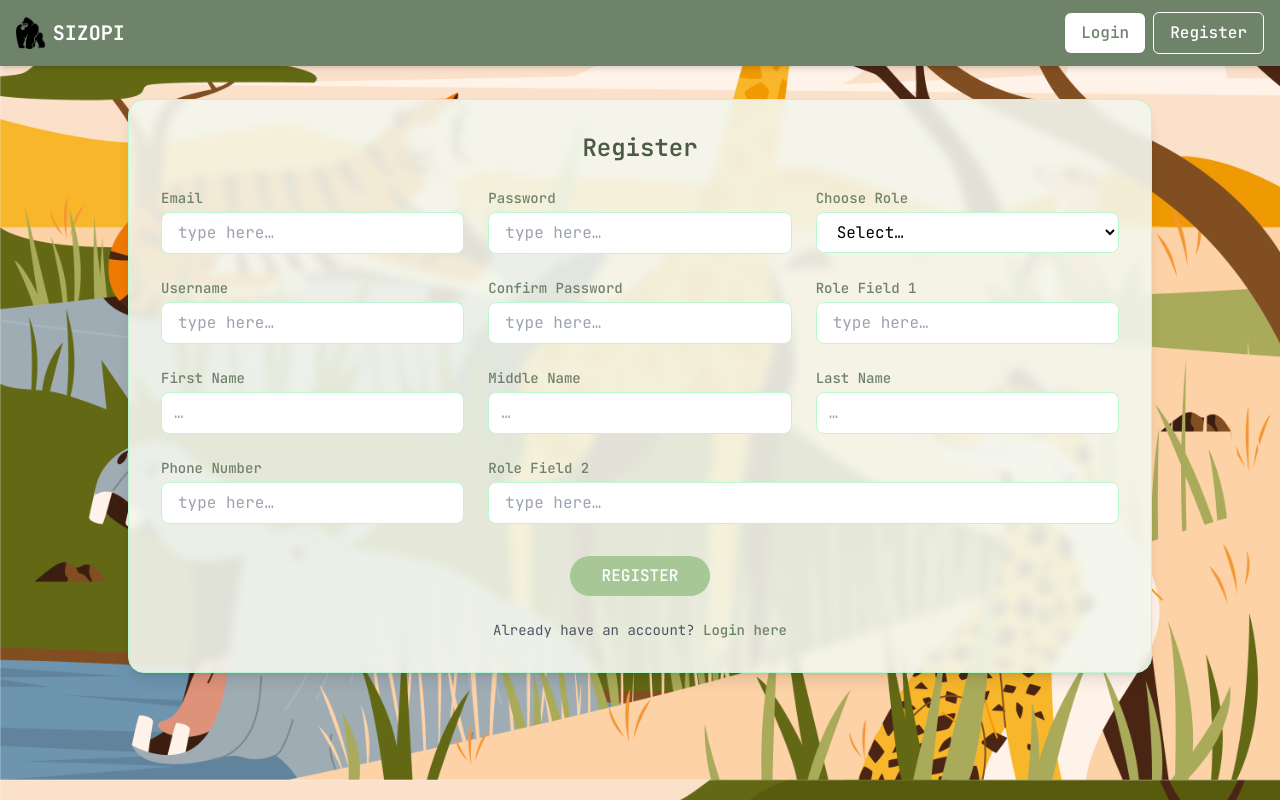
After one commit to MHibriziF/SIZOPI, a Django app: page /register/ in a window 1280 px wide. The commit adds this page. Run offline with Django 5.2, Linux system fonts and the light colour scheme; some libraries are stand-ins or nearby versions.

Commit message:
add baseline for login and register

```diff
--- a/SIZOPI/settings.py
+++ b/SIZOPI/settings.py
@@ -140,7 +140,7 @@ USE_TZ = True
 # Static files (CSS, JavaScript, Images)
 # https://docs.djangoproject.com/en/5.2/howto/static-files/
 
-STATIC_URL = 'static/'
+STATIC_URL = '/static/'
 if DEBUG:
     STATICFILES_DIRS = [
         BASE_DIR / 'static'
--- a/main/templates/main.html
+++ b/main/templates/main.html
@@ -6,5 +6,4 @@
 {% block content %}
 {% load static %}
 {% include 'components/navbar.html' %}
-<div></div>
 {% endblock content %}
--- /dev/null
+++ b/main/templates/register.html
@@ -0,0 +1,96 @@
+{% extends 'base.html' %}
+{% block meta %}
+  <title>Register</title>
+{% endblock meta %}
+
+{% block content %}
+  {% load static %}
+  {% include 'components/navbar.html' %}
+
+  <div class="flex items-center justify-center min-h-[80vh] px-4">
+    <div class="w-full max-w-5xl bg-[#F3F7EE]/90 backdrop-blur-sm rounded-2xl p-8 border border-green-200 shadow-lg">
+      <h2 class="text-center text-2xl font-semibold text-[#4A5A43] mb-6">Register</h2>
+      <form action="{% url 'main:register' %}" method="post" class="grid grid-cols-3 gap-6">
+        {% csrf_token %}
+
+        <div>
+          <label for="email" class="block text-sm font-medium text-[#6F826A] mb-1">Email</label>
+          <input type="email" name="email" id="email" required placeholder="type here…"
+                 class="w-full px-4 py-2 rounded-lg border border-green-200 bg-white placeholder-gray-400 focus:outline-none focus:ring-2 focus:ring-green-300"/>
+        </div>
+        <div>
+          <label for="password" class="block text-sm font-medium text-[#6F826A] mb-1">Password</label>
+          <input type="password" name="password" id="password" required placeholder="type here…"
+                 class="w-full px-4 py-2 rounded-lg border border-green-200 bg-white placeholder-gray-400 focus:outline-none focus:ring-2 focus:ring-green-300"/>
+        </div>
+        <div>
+          <label for="role" class="block text-sm font-medium text-[#6F826A] mb-1">Choose Role</label>
+          <select name="role" id="role" required
+                  class="w-full px-4 py-2 rounded-lg border border-green-200 bg-white focus:outline-none focus:ring-2 focus:ring-green-300">
+            <option value="">Select…</option>
+            <option value="pengunjung">Pengunjung</option>
+            <option value="dokter">Dokter Hewan</option>
+            <option value="penjaga">Penjaga Hewan</option>
+          </select>
+        </div>
+
+        <div>
+          <label for="username" class="block text-sm font-medium text-[#6F826A] mb-1">Username</label>
+          <input type="text" name="username" id="username" required placeholder="type here…"
+                 class="w-full px-4 py-2 rounded-lg border border-green-200 bg-white placeholder-gray-400 focus:outline-none focus:ring-2 focus:ring-green-300"/>
+        </div>
+        <div>
+          <label for="confirm_password" class="block text-sm font-medium text-[#6F826A] mb-1">Confirm Password</label>
+          <input type="password" name="confirm_password" id="confirm_password" required placeholder="type here…"
+                 class="w-full px-4 py-2 rounded-lg border border-green-200 bg-white placeholder-gray-400 focus:outline-none focus:ring-2 focus:ring-green-300"/>
+        </div>
+        <div>
+          <label for="role_field1" class="block text-sm font-medium text-[#6F826A] mb-1">Role Field 1</label>
+          <input type="text" name="role_field1" id="role_field1" placeholder="type here…"
+                 class="w-full px-4 py-2 rounded-lg border border-green-200 bg-white placeholder-gray-400 focus:outline-none focus:ring-2 focus:ring-green-300"/>
+        </div>
+
+        <div>
+          <label class="block text-sm font-medium text-[#6F826A] mb-1">First Name</label>
+          <input type="text" name="first_name" required placeholder="…"
+                 class="w-full px-3 py-2 rounded-lg border border-green-200 bg-white placeholder-gray-400 focus:outline-none focus:ring-2 focus:ring-green-300"/>
+        </div>
+        <div>
+          <label class="block text-sm font-medium text-[#6F826A] mb-1">Middle Name</label>
+          <input type="text" name="middle_name" placeholder="…"
+                 class="w-full px-3 py-2 rounded-lg border border-green-200 bg-white placeholder-gray-400 focus:outline-none focus:ring-2 focus:ring-green-300"/>
+        </div>
+        <div>
+          <label class="block text-sm font-medium text-[#6F826A] mb-1">Last Name</label>
+          <input type="text" name="last_name" required placeholder="…"
+                 class="w-full px-3 py-2 rounded-lg border border-green-200 bg-white placeholder-gray-400 focus:outline-none focus:ring-2 focus:ring-green-300"/>
+        </div>
+
+        <div>
+          <label for="phone" class="block text-sm font-medium text-[#6F826A] mb-1">Phone Number</label>
+          <input type="tel" name="phone" id="phone" required placeholder="type here…"
+                 class="w-full px-4 py-2 rounded-lg border border-green-200 bg-white placeholder-gray-400 focus:outline-none focus:ring-2 focus:ring-green-300"/>
+        </div>
+        <div class="col-span-2">
+          <label for="role_field2" class="block text-sm font-medium text-[#6F826A] mb-1">Role Field 2</label>
+          <input type="text" name="role_field2" id="role_field2" placeholder="type here…"
+                 class="w-full px-4 py-2 rounded-lg border border-green-200 bg-white placeholder-gray-400 focus:outline-none focus:ring-2 focus:ring-green-300"/>
+        </div>
+
+        <div class="col-span-3 flex justify-center mt-2">
+          <button type="submit"
+                  class="px-8 py-2 bg-[#A7C796] text-white rounded-full font-medium hover:bg-opacity-90 transition">
+            REGISTER
+          </button>
+        </div>
+      </form>
+
+      <p class="mt-6 text-center text-sm text-gray-600">
+        Already have an account?
+        <a href="{% url 'main:login' %}" class="text-[#6F826A] font-medium hover:underline">
+          Login here
+        </a>
+      </p>
+    </div>
+  </div>
+{% endblock content %}
--- a/main/urls.py
+++ b/main/urls.py
@@ -2,7 +2,8 @@ from django.urls import path
 from .views import *
 
 app_name = 'main'
-
 urlpatterns = [
-
+    path('', home, name='home'),
+    path('register/', register, name='register'),
+    path('login/', login, name='login'),
 ]
--- a/main/views.py
+++ b/main/views.py
@@ -1,3 +1,76 @@
-from django.shortcuts import render
+from django.shortcuts import render, redirect
+from django.contrib import messages
+from django.views.decorators.http import require_http_methods
+from utils.db_connection import execute_query, execute_transaction
 
-# Create your views here.
+def home(request):
+    return render(request, 'main.html')
+
+@require_http_methods(["GET", "POST"])
+def register(request):
+    if request.method == "POST":
+        username      = request.POST.get("username")
+        email         = request.POST.get("email")
+        password      = request.POST.get("password")
+        nama_depan    = request.POST.get("nama_depan")
+        nama_tengah   = request.POST.get("nama_tengah") or None
+        nama_belakang = request.POST.get("nama_belakang")
+        no_telepon    = request.POST.get("no_telepon")
+        alamat        = request.POST.get("alamat")
+        tgl_lahir     = request.POST.get("tgl_lahir")
+
+        sqls = [
+            """
+            INSERT INTO PENGGUNA
+            (username, email, password, nama_depan, nama_tengah, nama_belakang, no_telepon)
+            VALUES (%s,%s,%s,%s,%s,%s,%s)
+            """,
+            """
+            INSERT INTO PENGUNJUNG
+            (username_p, alamat, tgl_lahir)
+            VALUES (%s,%s,%s)
+            """
+        ]
+        params = [
+            (username, email, password, nama_depan, nama_tengah, nama_belakang, no_telepon),
+            (username, alamat, tgl_lahir)
+        ]
+
+        success = execute_transaction(sqls, params)
+        if success:
+            messages.success(request, "Registrasi berhasil! Silakan login.")
+            return redirect("login")
+        else:
+            messages.error(request, "Registrasi gagal: username mungkin sudah terdaftar.")
+
+    return render(request, "register.html")
+
+
+@require_http_methods(["GET", "POST"])
+def login(request):
+    if request.method == "POST":
+        username = request.POST.get("username")
+        password = request.POST.get("password")
+
+        rows = execute_query(
+            "SELECT password FROM PENGGUNA WHERE username = %s",
+            (username,)
+        )
+        print(rows)
+        if rows and rows[0]["password"] == password:
+            print("masuk")
+            request.session["username"] = username
+            messages.success(request, f"Selamat datang, {username}!")
+            return redirect("main:home")
+        else:
+            print("masuk2")
+            messages.error(request, "Username atau password salah.")
+
+    return render(request, "login.html")
+
+
+@require_http_methods(["POST"])
+def logout(request):
+    request.session.flush()
+    messages.info(request, "Anda telah logout.")
+    return redirect("login")
--- a/templates/base.html
+++ b/templates/base.html
@@ -29,8 +29,8 @@
       }
   </script>
   </head>
-  <body>
-    <main class="pt-16 font-jetbrainsmono flex flex-col">
+  <body class="bg-[url('{% static 'images/background.jpg' %}')] bg-cover bg-center">
+    <main class=" font-jetbrainsmono flex flex-col">
     {% block content %}
 
     {% endblock content %}
--- a/templates/components/navbar.html
+++ b/templates/components/navbar.html
@@ -1,15 +1,26 @@
 {% load static %}
 <nav id="navbar" class="bg-[#6F826A] shadow-md">
   <div class="container mx-auto px-4 py-3 flex items-center justify-between">
-    <a href="{% url 'home' %}">
-      <img src="{% static 'images/logo.png' %}" alt="Logo" class="h-8">
-    </a>
-    <div class="space-x-4">
+    <div class="flex items-center space-x-2">
+      <a href="{% url 'main:home' %}">
+        <img src="{% static 'images/logo.png' %}" alt="Logo" class="h-8">
+      </a>
+      <a href="{% url 'main:home' %}" class="text-white font-bold text-xl">
+        SIZOPI
+      </a>
+    </div>
+    <div class="flex items-center space-x-2">
       {% if user.is_authenticated %}
-        <span class="text-gray-700 font-medium">Fitur 1</span>
+        <span class="text-white font-medium">Fitur 1</span>
       {% else %}
-        <a href="{% url 'login' %}" class="text-gray-700 hover:text-gray-900">Login</a>
-        <a href="{% url 'register' %}" class="text-gray-700 hover:text-gray-900">Register</a>
+        <a href="{% url 'main:login' %}"
+           class="bg-white text-[#6F826A] px-4 py-2 rounded-md font-medium hover:bg-gray-100 transition">
+          Login
+        </a>
+        <a href="{% url 'main:register' %}"
+           class="border border-white text-white px-4 py-2 rounded-md font-medium hover:bg-white hover:text-[#6F826A] transition">
+          Register
+        </a>
       {% endif %}
     </div>
   </div>
```
Also changed, not shown: main/templates/login.html (added, +52 -0 lines), utils/db_connection.py (+10 -29 lines), static/images/background.jpg (added), utils/__init__.py (added).
